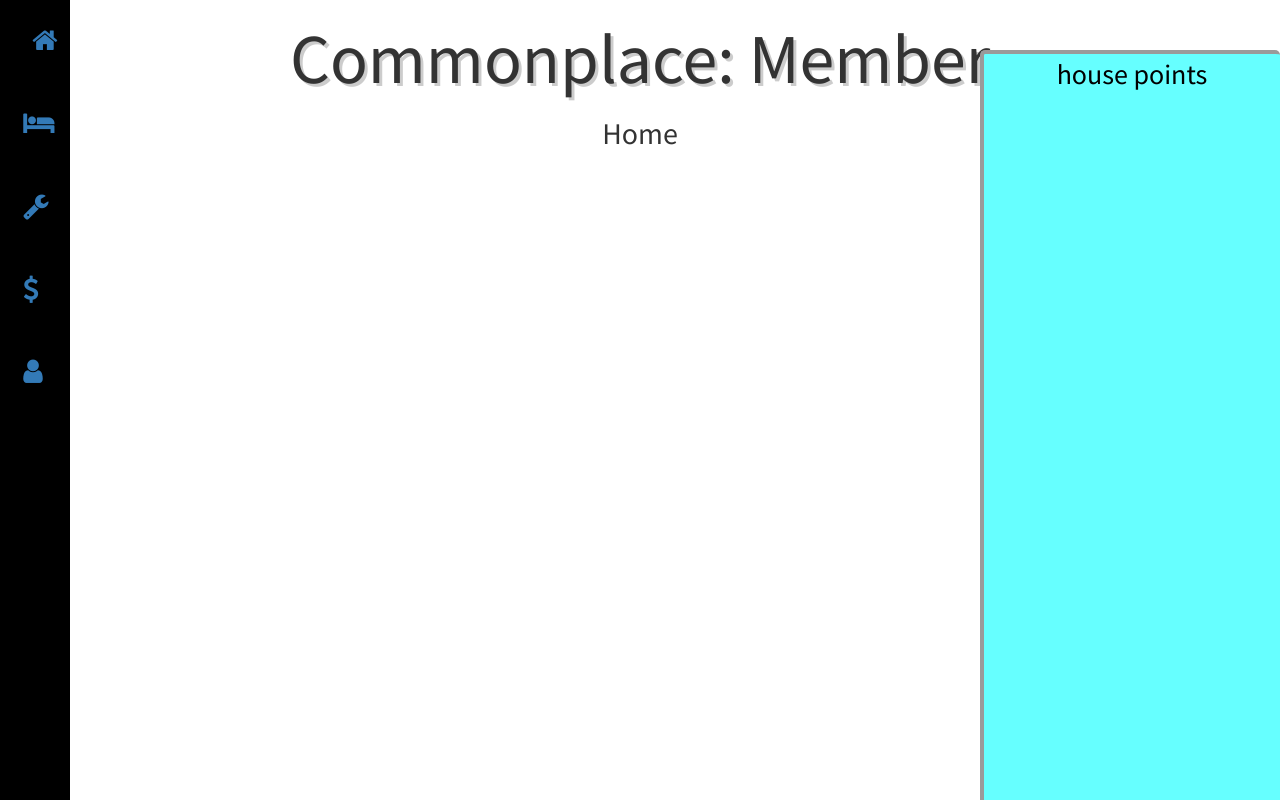
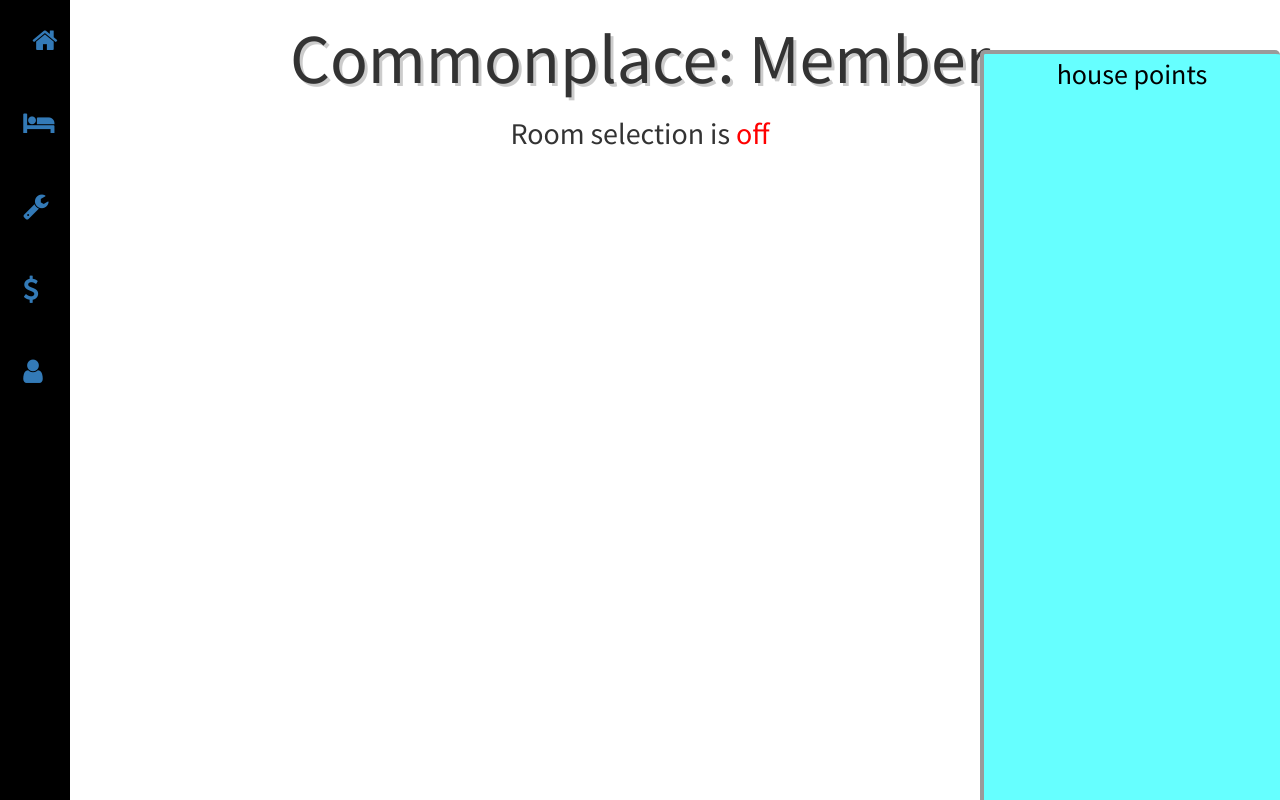
Before and after one commit to luisnaranjo733/room-selector, a Flask app: page /member in a window 1280 px wide. Run offline with Flask 2, Linux system fonts and the light colour scheme; parts of the project's set-up code (start-up, migrations or seed data) failed here and were passed over; some libraries are stand-ins or nearby versions.

Commit message:
About to go apeshit on the css

```diff
--- a/roomSelector/templates/manager.html
+++ b/roomSelector/templates/manager.html
@@ -14,5 +14,11 @@
       {% endif %}
 
 
+      <img src="/static/img/first_floor.jpg">
+      <img src="/static/img/second_floor.jpg">
+
+
+
+
 
 {% endblock %}
--- a/roomSelector/templates/member.html
+++ b/roomSelector/templates/member.html
@@ -2,8 +2,16 @@
 
 {% block body %}
 <h1 id="title">Commonplace: Member</h1>
-<h2>Home</h2>
+
+      {% if selectionOn %}
+      <h2>Room selection is <span style="color:green;">on</span></h2>
 
 
+      <img src="/static/img/first_floor.jpg">
+      <img src="/static/img/second_floor.jpg">
+
+      {% else %}
+      <h2>Room selection is <span style="color:red;">off</span></h2>
+      {% endif %}
 
 {% endblock %}
--- a/roomSelector/views.py
+++ b/roomSelector/views.py
@@ -24,7 +24,7 @@ def home_page():
             template = 'manager.html'
         else:
             template = 'member.html'
-        return flask.render_template('manager.html', **params)
+        return flask.render_template(template, **params)
     return flask.render_template('cover.html')
 
 @app.route('/endit')
```
